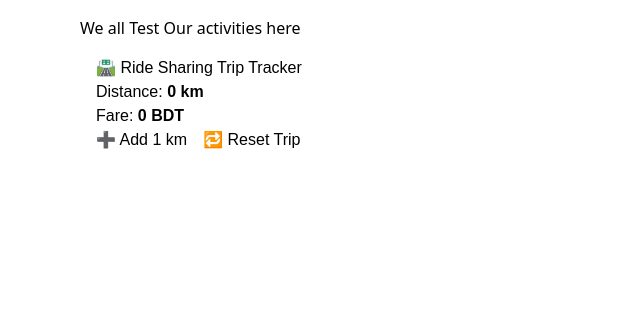
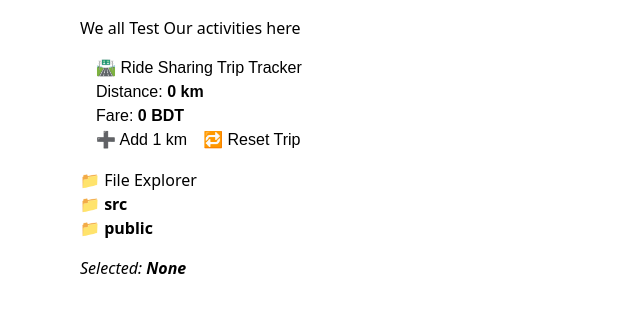
Before and after one commit to sakibhasan-24/random-test, a React (Vite) app: page / in a window 1280 px wide. Shown: the top 312 px of the page, without its empty margins (0-640 px from the left). Built offline with nearby package versions, Linux system fonts and the light colour scheme.

Commit message:
file explorer

```diff
--- /dev/null
+++ b/src/page/FileExplorer.tsx
@@ -0,0 +1,26 @@
+import React, { useState } from 'react';
+import TreeNode from './TreeNode';
+import { fileTreeData } from './FileData';
+
+const FileExplorer: React.FC = () => {
+  const [selected, setSelected] = useState<string>('');
+
+  return (
+    <div>
+      <h2>📁 File Explorer</h2>
+      {fileTreeData.map(node => (
+        <TreeNode
+          key={node.name}
+          node={node}
+          onSelect={setSelected}
+          selected={selected}
+        />
+      ))}
+      <div style={{ marginTop: '1rem', fontStyle: 'italic' }}>
+        Selected: <strong>{selected || 'None'}</strong>
+      </div>
+    </div>
+  );
+};
+
+export default FileExplorer;
--- a/src/page/Home.tsx
+++ b/src/page/Home.tsx
@@ -1,10 +1,12 @@
 import TripTracker from "../test/TripTracker";
+import FileExplorer from "./FileExplorer";
 
 export default function Home() {
   return (
     <div>
         <h1>We all Test Our activities here </h1>
         <TripTracker/>
+        <FileExplorer/>
     </div>
   )
 }
--- /dev/null
+++ b/src/page/TreeNode.tsx
@@ -0,0 +1,48 @@
+import React, { useState } from 'react';
+import type { FileNode } from './FileNode';
+interface TreeNodeProps {
+  node: FileNode;
+  level?: number;
+  onSelect: (name: string) => void;
+  selected: string;
+}
+
+const TreeNode: React.FC<TreeNodeProps> = ({ node, level = 0, onSelect, selected }) => {
+  const [isOpen, setIsOpen] = useState(false);
+  const isSelected = selected === node.name;
+
+  const paddingLeft = 20 * level;
+
+  const handleClick = () => {
+    onSelect(node.name);
+    if (node.type === 'folder') {
+      setIsOpen(prev => !prev);
+    }
+  };
+
+  return (
+    <div style={{ paddingLeft, cursor: 'pointer' }}>
+      <div
+        onClick={handleClick}
+        style={{
+          fontWeight: node.type === 'folder' ? 'bold' : 'normal',
+          backgroundColor: isSelected ? '#e0f7fa' : 'transparent'
+        }}
+      >
+        {node.type === 'folder' ? (isOpen ? '📂' : '📁') : '📄'} {node.name}
+      </div>
+
+      {isOpen && node.type === 'folder' && node.children.map(child => (
+        <TreeNode
+          key={child.name}
+          node={child}
+          level={level + 1}
+          onSelect={onSelect}
+          selected={selected}
+        />
+      ))}
+    </div>
+  );
+};
+
+export default TreeNode;
```
